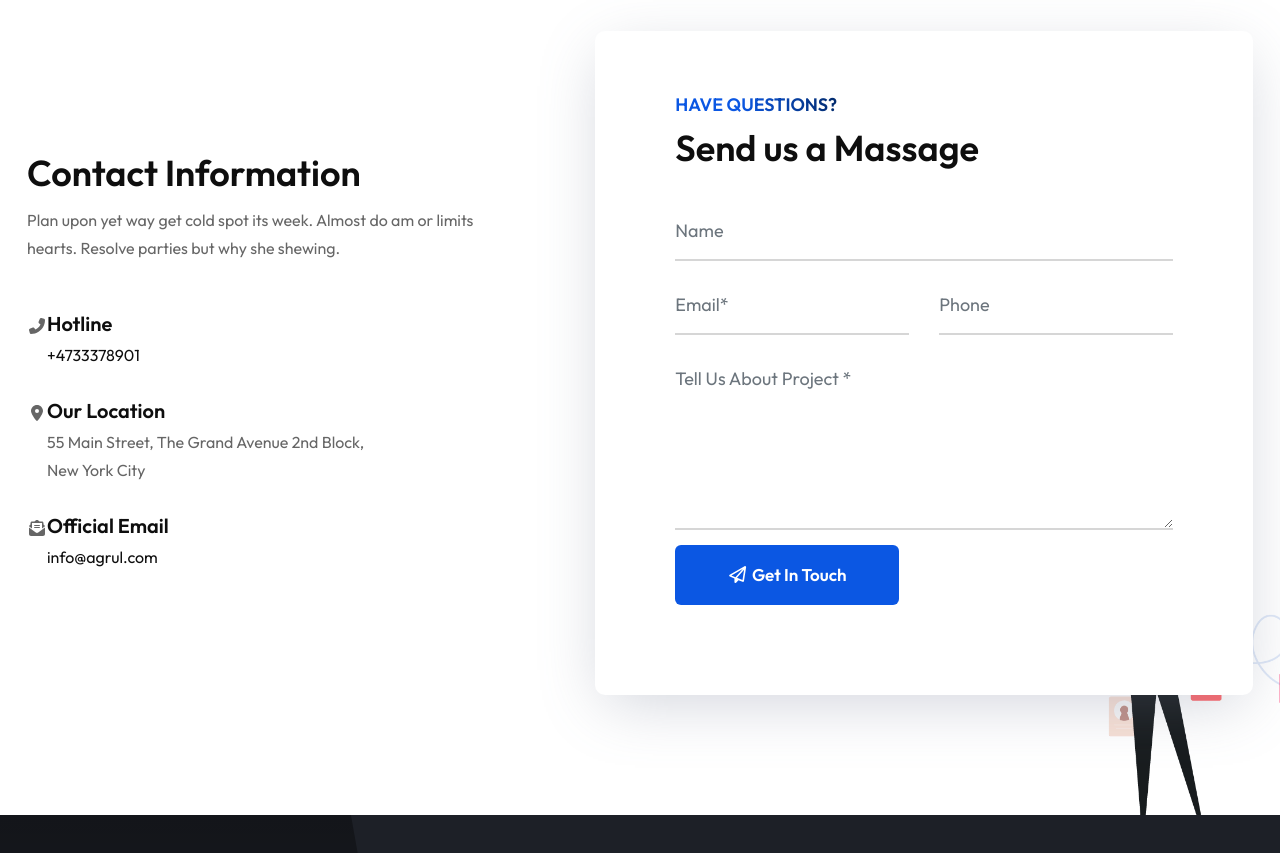
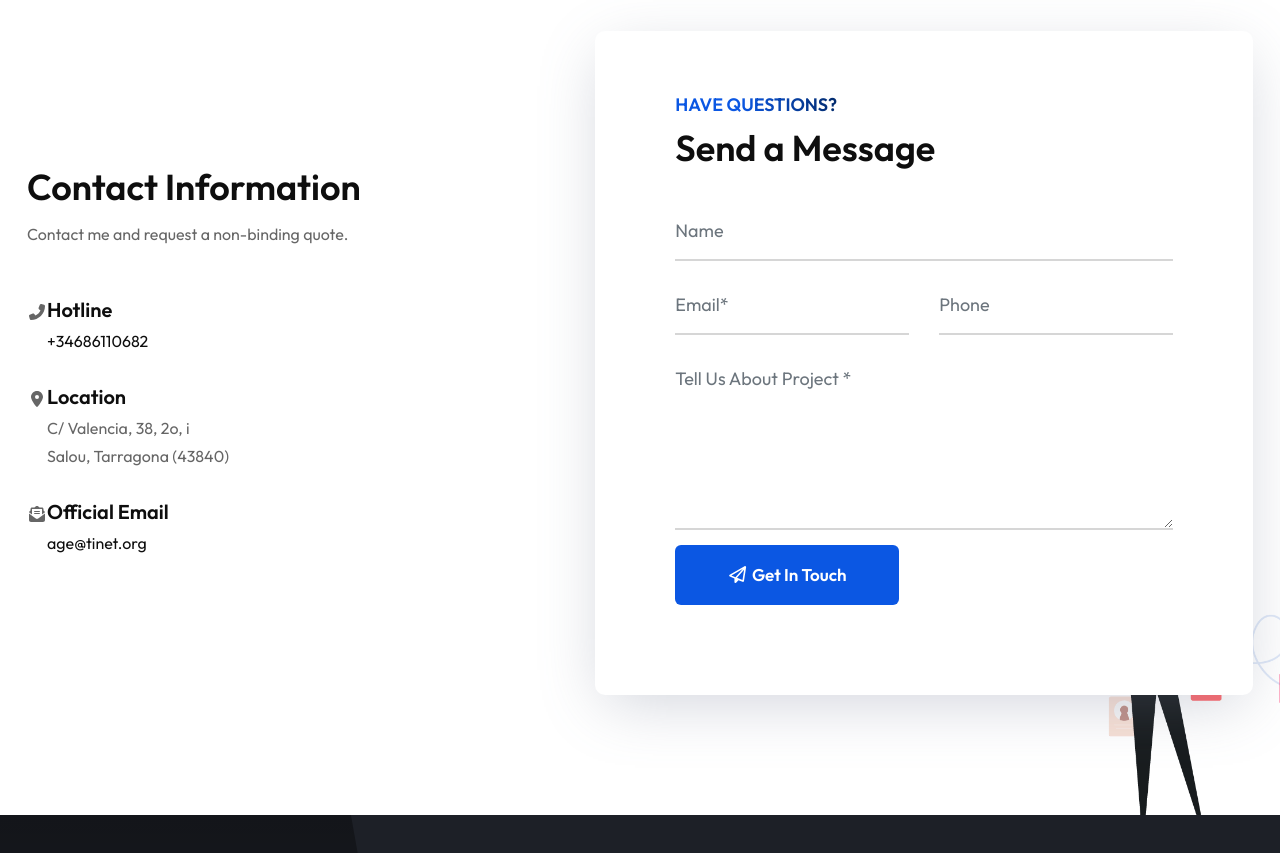
Before and after one commit to SaraGarciaCampor/PalabradorWeb, a Next.js app: page / in a window 1280 px wide. Shown: the part 4500-5353 px from the top of the page. Built offline with nearby package versions, Linux system fonts and the light colour scheme.

Commit message:
contact content

```diff
--- a/app/components/home/contact.js
+++ b/app/components/home/contact.js
@@ -19,7 +19,7 @@ function Contact() {
                     <div className="contact-style-one-info">
                         <h2>Contact Information</h2>
                         <p>
-                            Plan upon yet way get cold spot its week. Almost do am or limits hearts. Resolve parties but why she shewing.
+                            Contact me and request a non-binding quote.
                         </p>
                         <ul>
                             <li className="wow fadeInUp">
@@ -28,7 +28,7 @@ function Contact() {
                                 </div>
                                 <div className="content">
                                     <h5 className="title">Hotline</h5>
-                                    <a href="#">+4733378901</a>
+                                    <a href="#">+34686110682</a>
                                 </div>
                             </li>
                             <li className="wow fadeInUp" data-wow-delay="300ms">
@@ -36,9 +36,9 @@ function Contact() {
                                     <FontAwesomeIcon icon={faMapMarkerAlt} fixedWidth/>
                                 </div>
                                 <div className="info">
-                                    <h5 className="title">Our Location</h5>
+                                    <h5 className="title">Location</h5>
                                     <p>
-                                        55 Main Street, The Grand Avenue 2nd Block, <br /> New York City
+                                        C/ Valencia, 38, 2o, i <br /> Salou, Tarragona (43840)
                                     </p>
                                 </div>
                             </li>
@@ -48,7 +48,7 @@ function Contact() {
                                 </div>
                                 <div className="info">
                                     <h5 className="title">Official Email</h5>
-                                    <a href="mailto:info@agrul.com.com">info@agrul.com</a>
+                                    <a href="mailto:info@agrul.com.com">age@tinet.org</a>
                                 </div>
                             </li>
                         </ul>
@@ -58,7 +58,7 @@ function Contact() {
                 <div className="contact-stye-one col-lg-7 pl-60 pl-md-15 pl-xs-15">
                     <div className="contact-form-style-one">
                         <h5 className="sub-heading secondary">Have Questions?</h5>
-                        <h2 className="heading">Send us a Massage</h2>
+                        <h2 className="heading">Send a Message</h2>
                         <form action="https://validthemes.net/site-template/consua/assets/mail/contact.php" method="POST" className="contact-form contact-form">
                             <div className="row">
                                 <div className="col-lg-12">
```
